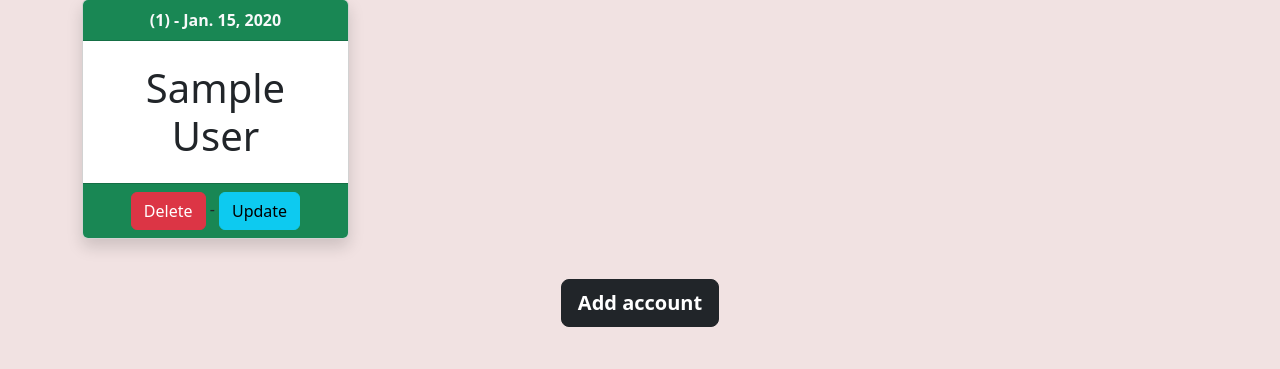
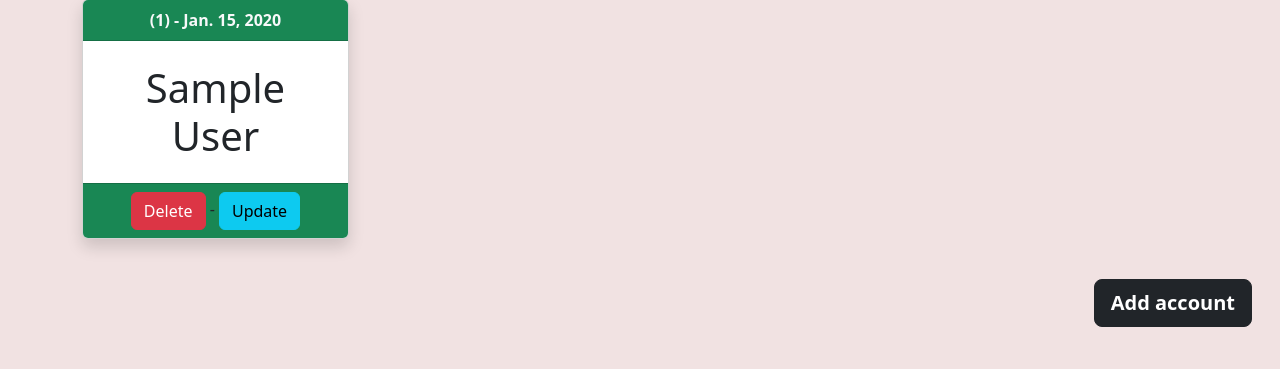
Before and after one commit to Francis-7/account_manager, a Django app: page /home/ in a window 1280 px wide. Shown: the part 84-453 px from the top of the page. Run offline with Django 5.2, Linux system fonts and the light colour scheme; tables that the repository leaves empty hold one stand-in row (values such as "Sample post").

Commit message:
made a change to the home.html template

```diff
--- a/account/templates/home.html
+++ b/account/templates/home.html
@@ -30,7 +30,7 @@
                 {% endfor %}
             </div>
         </div>
-        <div class="d-grid gap-2 d-md-flex justify-content-md-center my-4 p-3 sticky-bottom">
+        <div class="d-grid gap-2 d-md-flex justify-content-md-end my-4 p-3 sticky-bottom">
             <a href="{% url 'create_user_account' %}" class="btn btn-dark btn-lg"><strong>Add account</strong></a>
         </div>
     {% else %}
```
